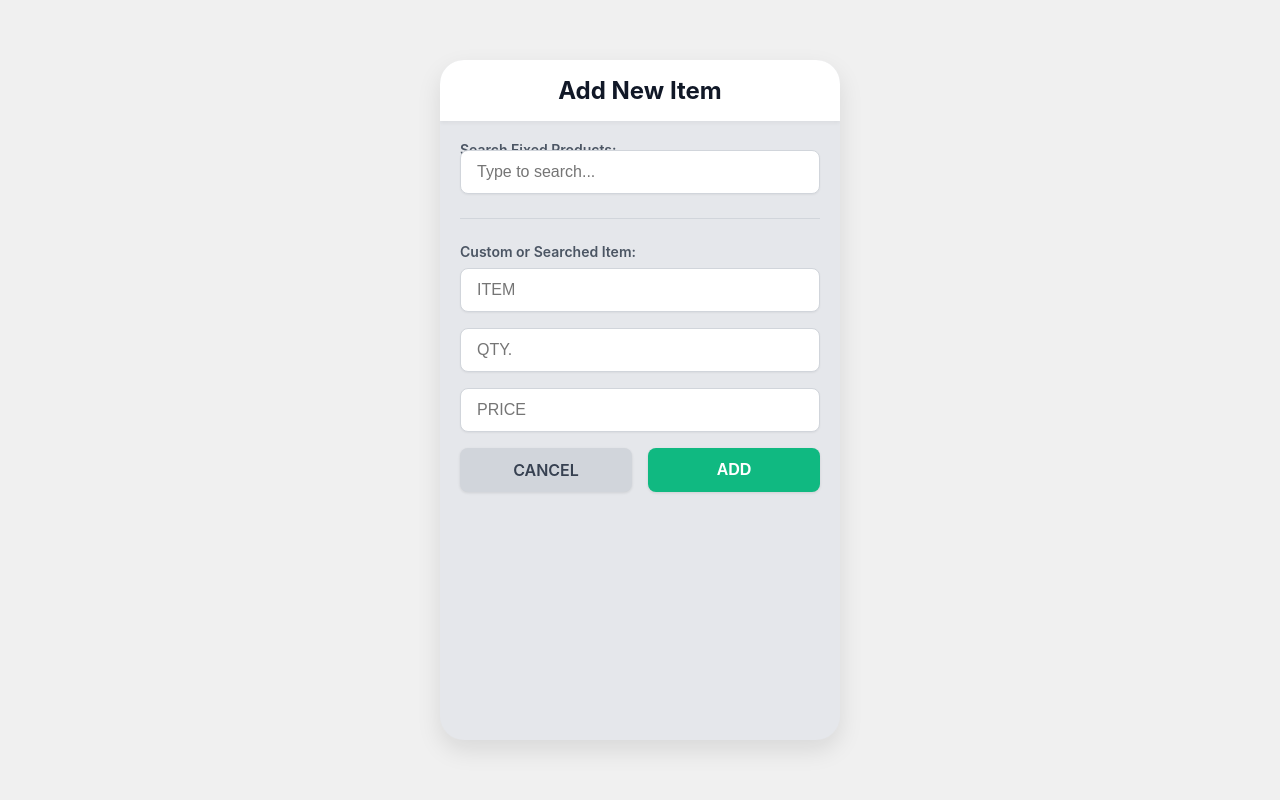
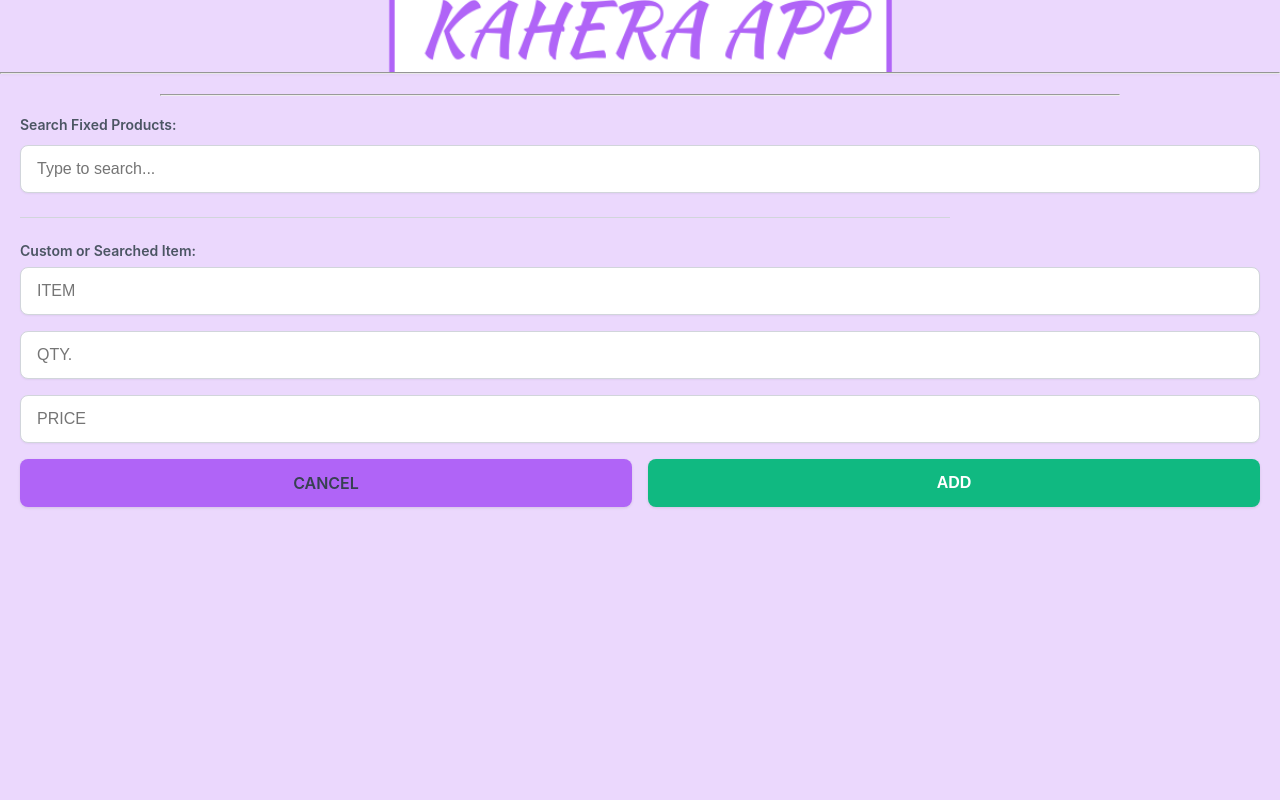
Before and after one commit to MarkSenpai20/STI-COLLEGE-LAOAG, a PHP site: page /add_item.php in a window 1280 px wide. Run offline with PHP 8.4, Linux system fonts and the light colour scheme.

Commit message:
Add files via upload

```diff
--- a/Cryz/add_item.php
+++ b/Cryz/add_item.php
@@ -13,10 +13,10 @@ session_start();
 <body>
 
     <div class="app-container">
-        <header class="app-header">
-            <h1>Add New Item</h1>
+        <header class="app-header"><br><br>
+            <!-- <h1>Add New Item</h1> -->
         </header>
-
+<hr id="hr_1"><br id="breakLine"><hr>
         <main class="app-main">
             <!--
                 This form POSTs the data to api.php.
@@ -25,7 +25,7 @@ session_start();
 
             <!-- New Product Search -->
             <div class="product-search-container">
-                <label for="product-search" class="form-label">Search Fixed Products:</label>
+                <label for="product-search" class="form-label">Search Fixed Products:</label><br>
                 <input type="search" id="product-search" placeholder="Type to search..." class="form-input" autocomplete="off">
                 <div id="search-results" class="search-results-container">
                     <!-- Search results will be injected by add_item.js -->
--- a/Cryz/index.php
+++ b/Cryz/index.php
@@ -22,10 +22,10 @@ $total = 0;
 <body>
 
     <div class="app-container">
-        <header class="app-header">
-            <h1>KaheraApp</h1>
+        <header class="app-header"><br><br>
+            <!-- <h1>KaheraApp</h1> -->
         </header>
-
+<hr id="hr_1"><br id="breakLine"><hr>
         <main class="app-main">
             <!-- Item List Display -->
             <div class="item-list-container">
--- a/Cryz/pay.php
+++ b/Cryz/pay.php
@@ -25,10 +25,10 @@ foreach ($cart as $item) {
 <body>
 
     <div class="app-container">
-        <header class="app-header">
-            <h1>Payment</h1>
+        <header class="app-header"><br><br>
+            <!-- <h1>Payment</h1> -->
         </header>
-
+<hr id="hr_1"><br id="breakLine"><hr>
         <main class="app-main">
             <!--
                 This form will submit the final transaction to api.php
--- a/Cryz/products.php
+++ b/Cryz/products.php
@@ -24,10 +24,10 @@ if (isset($_GET['import'])) {
 <body>
 
     <div class="app-container">
-        <header class="app-header">
-            <h1>Manage Products</h1>
+        <header class="app-header"><br><br>
+            <!-- <h1>Manage Products</h1> -->
         </header>
-
+<hr id="hr_1"><br id="breakLine"><hr>
         <main class="app-main">
             <!-- Back to Main App -->
             <a href="index.php" class="btn btn-full" style="margin-bottom: 1rem;">Back to POS</a>
--- a/Cryz/style.css
+++ b/Cryz/style.css
@@ -3,36 +3,64 @@
     box-sizing: border-box;
     margin: 0;
     padding: 0;
+    -webkit-tap-highlight-color: transparent; /* Remove tap highlight on mobile */
 }
 
 body {
     font-family: -apple-system, BlinkMacSystemFont, "Segoe UI", Roboto, "Helvetica Neue", Arial, sans-serif;
-    background-color: #f0f0f0;
-    display: flex;
-    justify-content: center;
-    align-items: center;
+    /* Unified Background: Always use the app's gray color */
+    background-color: #ebd8fd;
     min-height: 100vh;
     color: #333;
+    /* Removed flex centering and dark background for desktop */
 }
 
-/* --- App Container --- */
+/* --- App Container (Unified Full Screen) --- */
 .app-container {
     width: 100%;
-    max-width: 400px;
-    height: 85vh;
-    max-height: 800px;
-    background-color: #E5E7EB; /* kahera-gray */
-    border-radius: 1.5rem; /* 2xl */
-    box-shadow: 0 10px 25px rgba(0, 0, 0, 0.1);
+    height: 100vh; /* Full viewport height */
+    height: 100dvh; /* Dynamic Viewport Height */
+    background-color: #ebd8fd; /* kahera-gray */
+
+    /* Removed max-width, borders, and shadows to create full-screen kiosk feel */
+    border-radius: 0;
+    box-shadow: none;
+
     display: flex;
     flex-direction: column;
     overflow: hidden;
+    position: relative;
+}
+hr{
+    margin: auto;
+    width: 75%;
+    color: #b064f7;
 }
 
+#hr_1{
+    width: 100%;
+}
+
+/* --- Header --- */
 .app-header {
-    background-color: #fff;
+    background-color: #ebd8fd; /* Fallback color if image fails to load */
+
+    /* 1. Set the image */
+    background-image: url('appLogo.png');
+
+    /* 2. Prevent it from repeating (tiling) */
+    background-repeat: no-repeat;
+
+    /* 3. Center it */
+    background-position: center;
+
+    /* 4. Size it */
+    /* 'contain' = shows whole image. 'cover' = fills area but might crop. '100px' = specific size. */
+    background-size: 50%;
+
     padding: 1rem;
     box-shadow: 0 2px 4px rgba(0, 0, 0, 0.05);
+    z-index: 10;
 }
 
 .app-header h1 {
@@ -42,10 +70,14 @@ body {
     color: #111827;
 }
 
+
 .app-main {
     padding: 1.25rem;
     flex-grow: 1;
     overflow-y: auto;
+    /* Smooth scrolling for touch devices */
+    -webkit-overflow-scrolling: touch;
+    background-color: #ebd8fd;
 }
 
 /* --- Item List --- */
@@ -91,24 +124,23 @@ body {
     cursor: pointer;
 }
 .item-row.void-selectable:hover {
-    background-color: #fef2f2; /* light red */
+    background-color: #fef2f2;
 }
 .item-row.item-selected {
     background-color: #FEE2E2;
     border-color: #EF4444;
-    ring: 2px solid #EF4444; /* (use border for this) */
+    ring: 2px solid #EF4444;
     border-left: 4px solid #EF4444;
     font-weight: 600;
 }
-
 
 /* --- Buttons --- */
 .btn {
     display: inline-block;
     width: 100%;
-    padding: 0.75rem 1rem;
-    background-color: #D1D5DB; /* kahera-button */
-    color: #374151; /* kahera-dark */
+    padding: 0.875rem 1rem;
+    background-color: #b064f7;
+    color: #374151;
     font-size: 1rem;
     font-weight: 600;
     text-align: center;
@@ -173,11 +207,12 @@ body {
 
 .form-input {
     width: 100%;
-    padding: 0.75rem 1rem;
+    padding: 0.875rem 1rem;
     font-size: 1rem;
     border: 1px solid #D1D5DB;
     border-radius: 0.5rem;
     box-shadow: 0 1px 2px rgba(0,0,0,0.05);
+    -webkit-appearance: none;
 }
 
 .form-input:focus {
```
Also changed, not shown: other parts of Cryz/style.css (+14 -27 lines), Cryz/main.js (+47 -28 lines), Cryz/appLogo.png (added).
